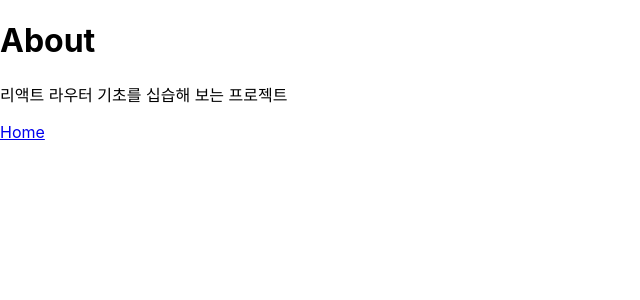
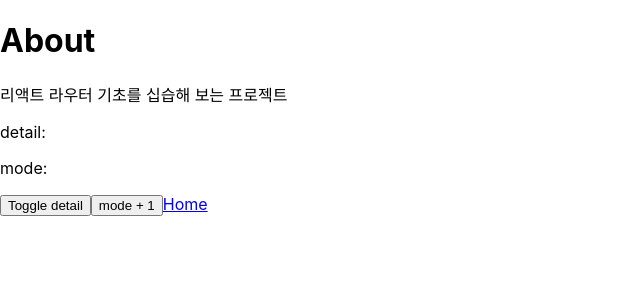
Before and after one commit to parkgeonwoong/study-reacts, a React (Create React App) app: page /about in a window 1280 px wide. Shown: the top 300 px of the page, without its empty margins (0-640 px from the left). Built offline with nearby package versions, Linux system fonts and the light colour scheme.

Commit message:
Query Parameter useSearchParams Hook

```diff
--- a/src/pages/About.js
+++ b/src/pages/About.js
@@ -1,13 +1,30 @@
-import { Link } from "react-router-dom"
+import { Link, useLocation, useSearchParams } from "react-router-dom";
 
 const About = () => {
-    return (
-        <div>
-            <h1>About</h1>
-            <p>리액트 라우터 기초를 십습해 보는 프로젝트 </p>
-            <Link to='/'>Home</Link>
-        </div>
-    )
-}
+  const [searchParams, setSearchParams] = useSearchParams();
+  const detail = searchParams.get("detail");
+  const mode = searchParams.get("mode");
 
-export default About
+  const onToggleDetail = () => {
+    setSearchParams({ mode, detail: detail === "true" ? false : true });
+  };
+
+  const onIncreaseMode = () => {
+    const nextMode = mode === null ? 1 : parseInt(mode) + 1;
+    setSearchParams({ mode: nextMode, detail });
+  };
+
+  return (
+    <div>
+      <h1>About</h1>
+      <p>리액트 라우터 기초를 십습해 보는 프로젝트 </p>
+      <p>detail: {detail}</p>
+      <p>mode: {mode}</p>
+      <button onClick={onToggleDetail}>Toggle detail</button>
+      <button onClick={onIncreaseMode}>mode + 1</button>
+      <Link to="/">Home</Link>
+    </div>
+  );
+};
+
+export default About;
```
